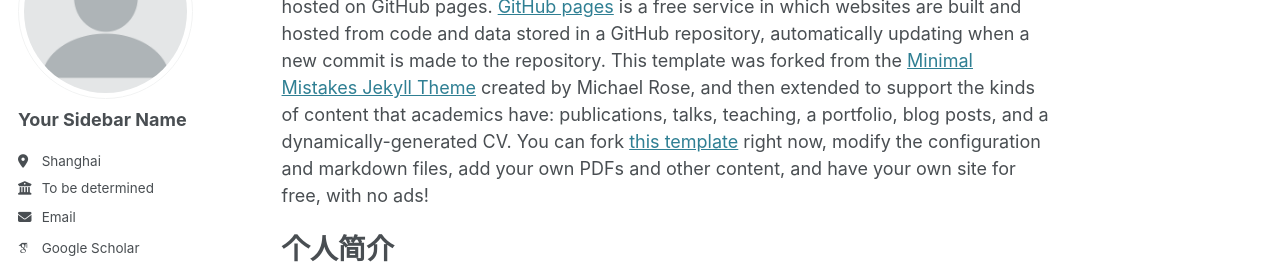
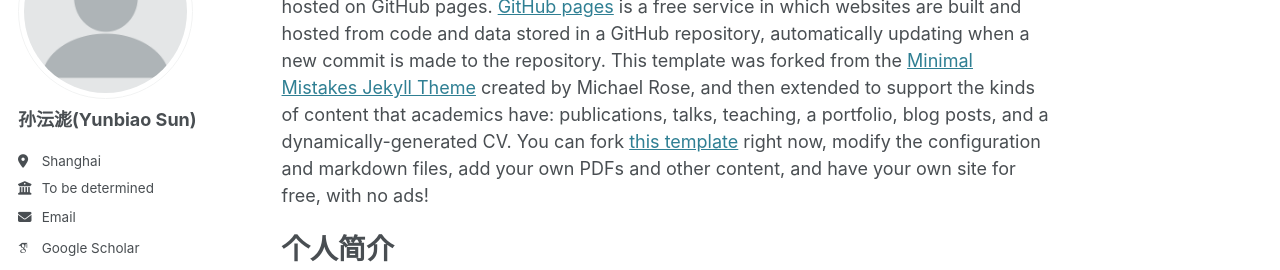
Before and after one commit to YunbiaoSun/YunbiaoSun.github.io, a Jekyll site: the page built from _pages/about.md, in a window 1280 px wide. Shown: the part 182-452 px from the top of the page. Built offline with Jekyll 4.4.1, drawn with Linux system fonts in a browser that asks for light colours; some web fonts are replaced.

Commit message:
更改名字

```diff
--- a/_config.yml
+++ b/_config.yml
@@ -22,13 +22,13 @@ repository               : "YunbiaoSun.github.io"
 author:
   # Biographic information
   avatar           : "profile.png"
-  name             : "Your Sidebar Name"
+  name             : "孙沄滮(Yunbiao Sun)"
   pronouns         : # example: "she/her"
   bio              : ""
   location         : "Shanghai"
   employer         : "To be determined"
 
-  email            : "sunyunbiao@ass.ac.cn"
+  email            : "sunyunbiao@amss.ac.cn"
 
   # Academic websites
   arxiv            : # URL - Update with the correct link to your profile
```
